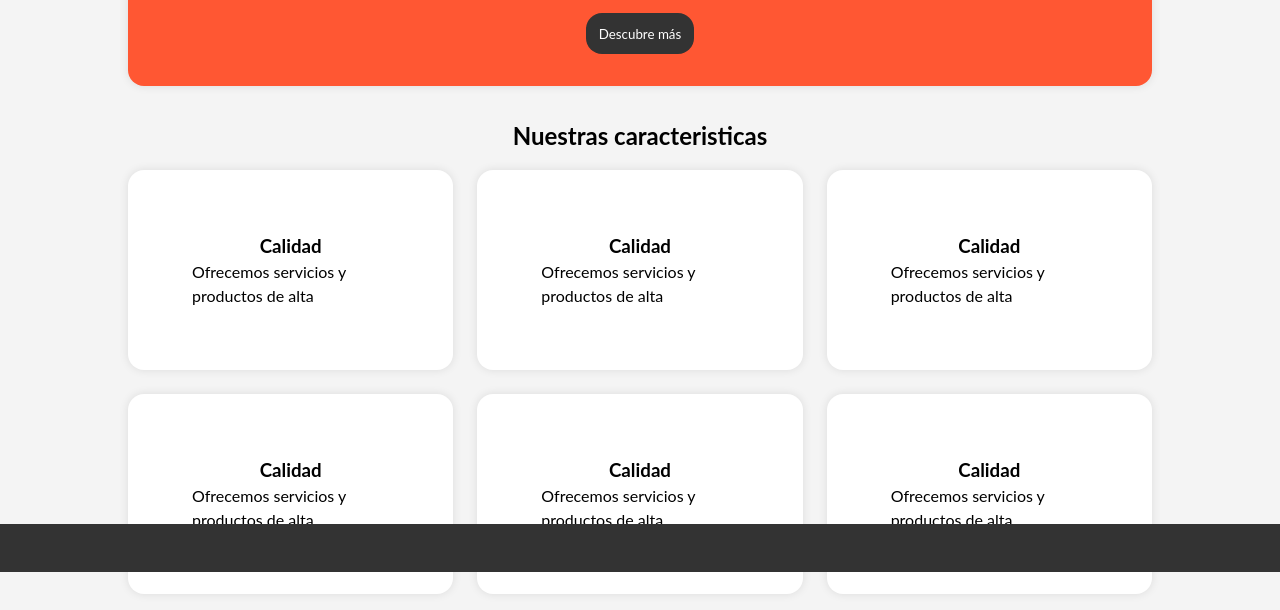
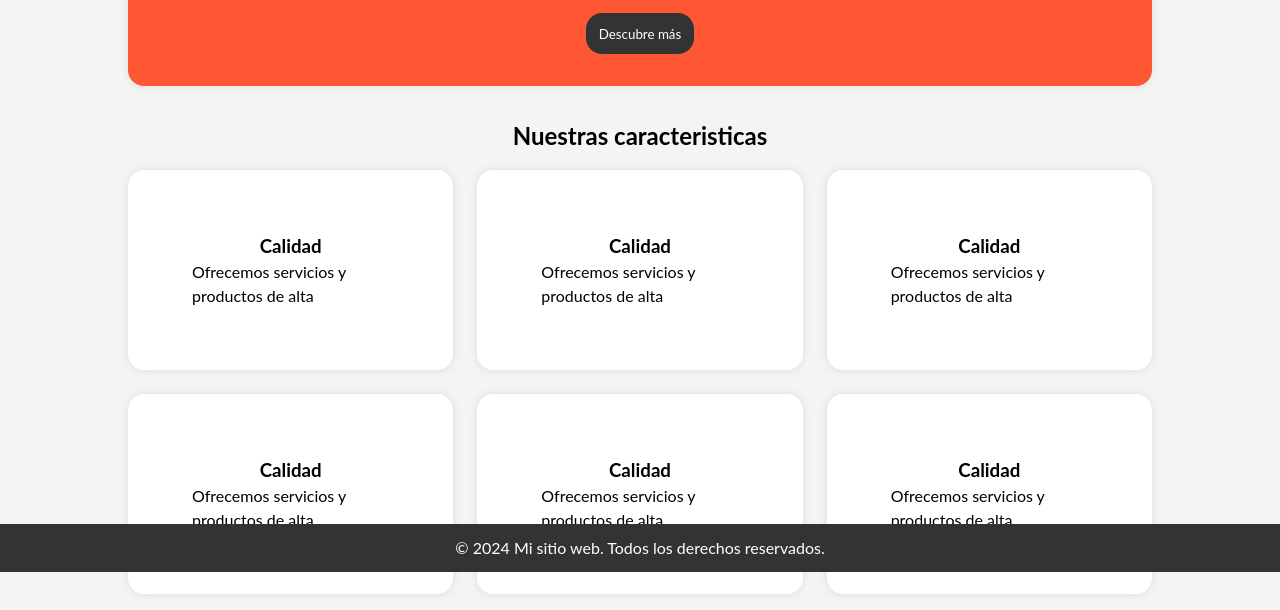
Before and after one commit to lucas-dev-cl/TrabajosProgramaci-n3UTN, a plain HTML site: page CSS/Trabajo práctico integrador 2/index.html in a window 1280 px wide. Shown: the part 228-838 px from the top of the page. Drawn offline with nearby package versions, Linux system fonts and the light colour scheme.

Commit message:
Aplicando el texto del footers

```diff
--- a/CSS/Trabajo práctico integrador 2/index.html
+++ b/CSS/Trabajo práctico integrador 2/index.html
@@ -65,7 +65,9 @@
     </main>
 
     <footer>
-        <p class="footer__descripcion"></p>
+        <p class="footer__descripcion">
+            &copy; 2024 Mi sitio web. Todos los derechos reservados.
+        </p>
     </footer>
 </body>
 </html>
```
Also changed, not shown: 1 other file.
